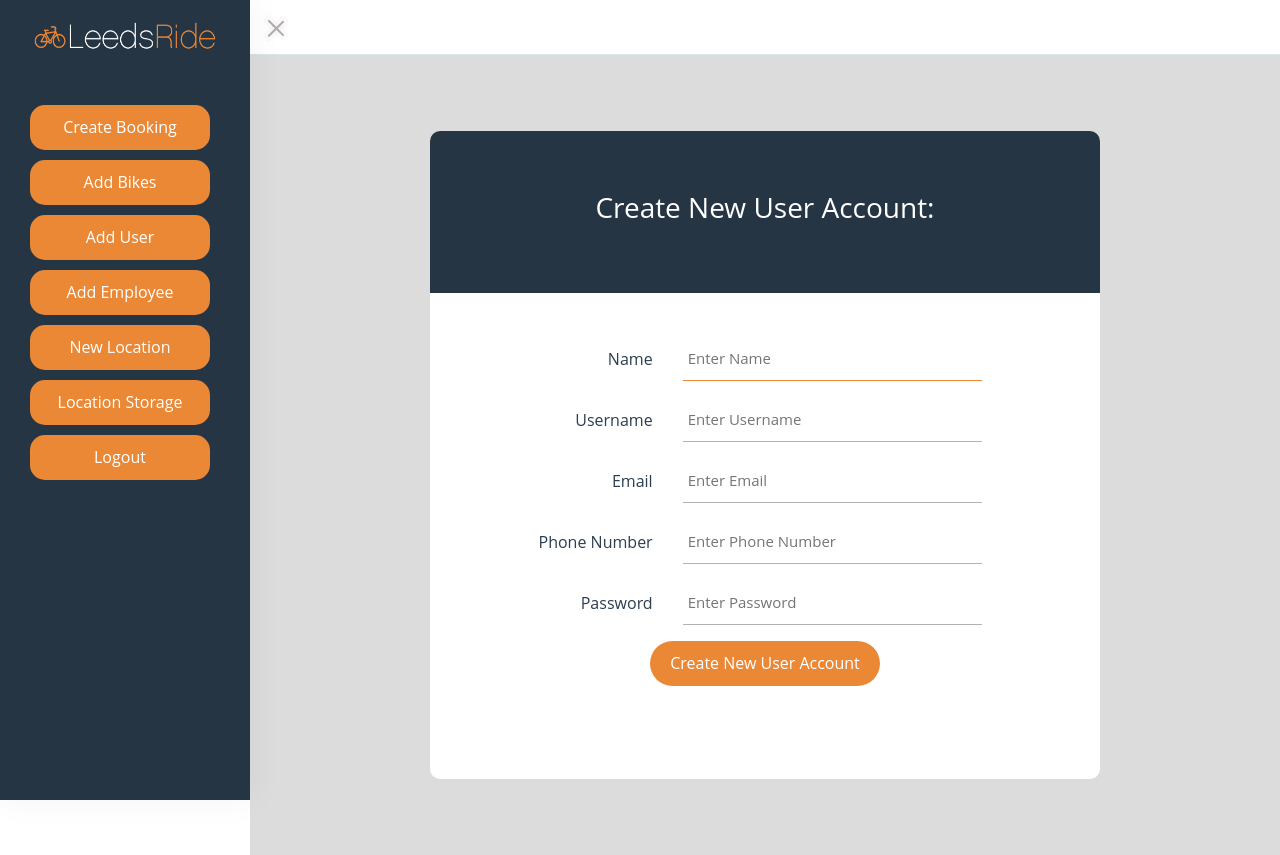
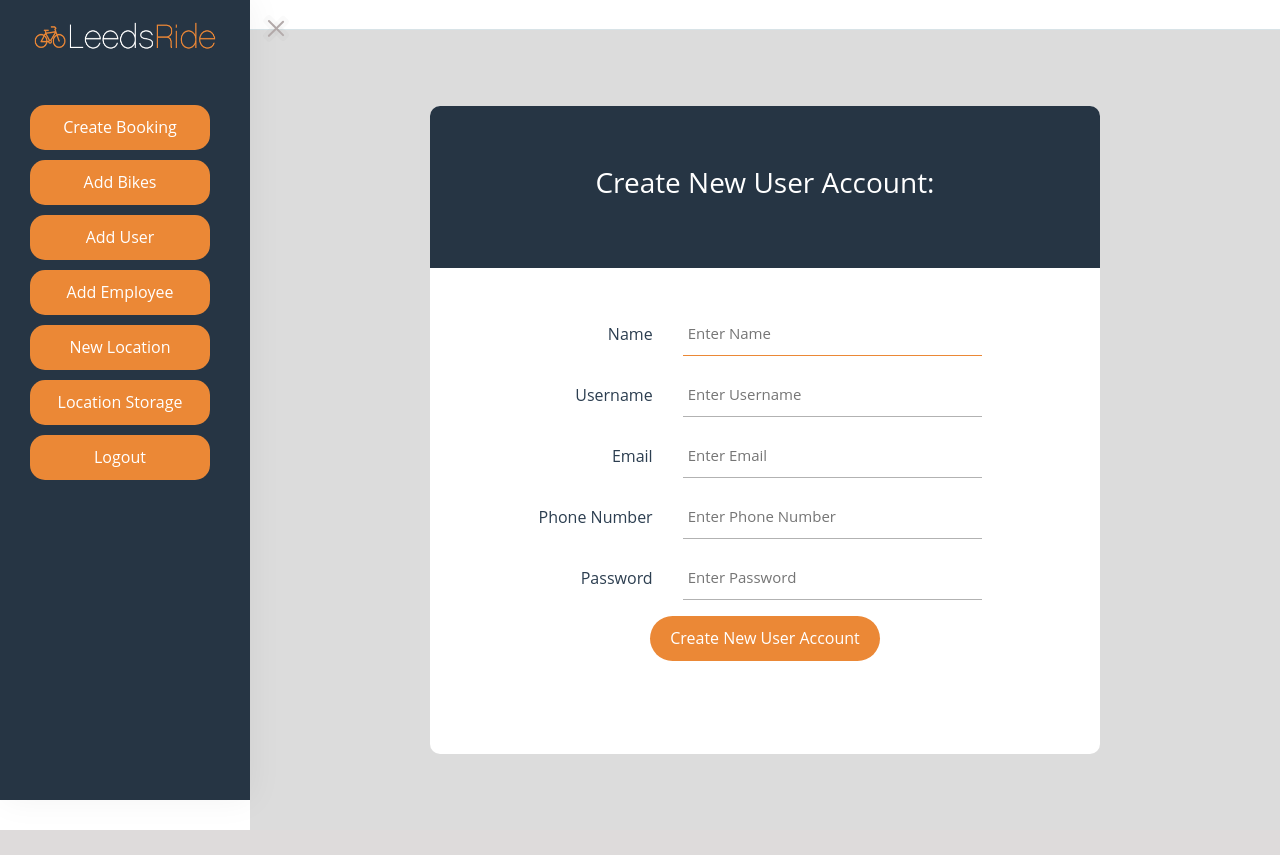
Before and after one commit to AlistairArk/SEP-Bike-Rental-Project, a Flask app: page /addUser in a window 1280 px wide. After the commit the page ends 830 px from the top, so only its background shows below. Run offline with Flask 2, Linux system fonts and the light colour scheme; some libraries are stand-ins or nearby versions.

Commit message:
removed previous commit

```diff
--- a/sep/app/static/css/styles.css
+++ b/sep/app/static/css/styles.css
@@ -658,6 +658,6 @@ input.standard-form-entry {
 /*-------------------- End Owner Main Page -------------------*/
 
 
-/*.header-name {
+.header-name {
 	margin-top: -25px;
-}*/
+}
```
